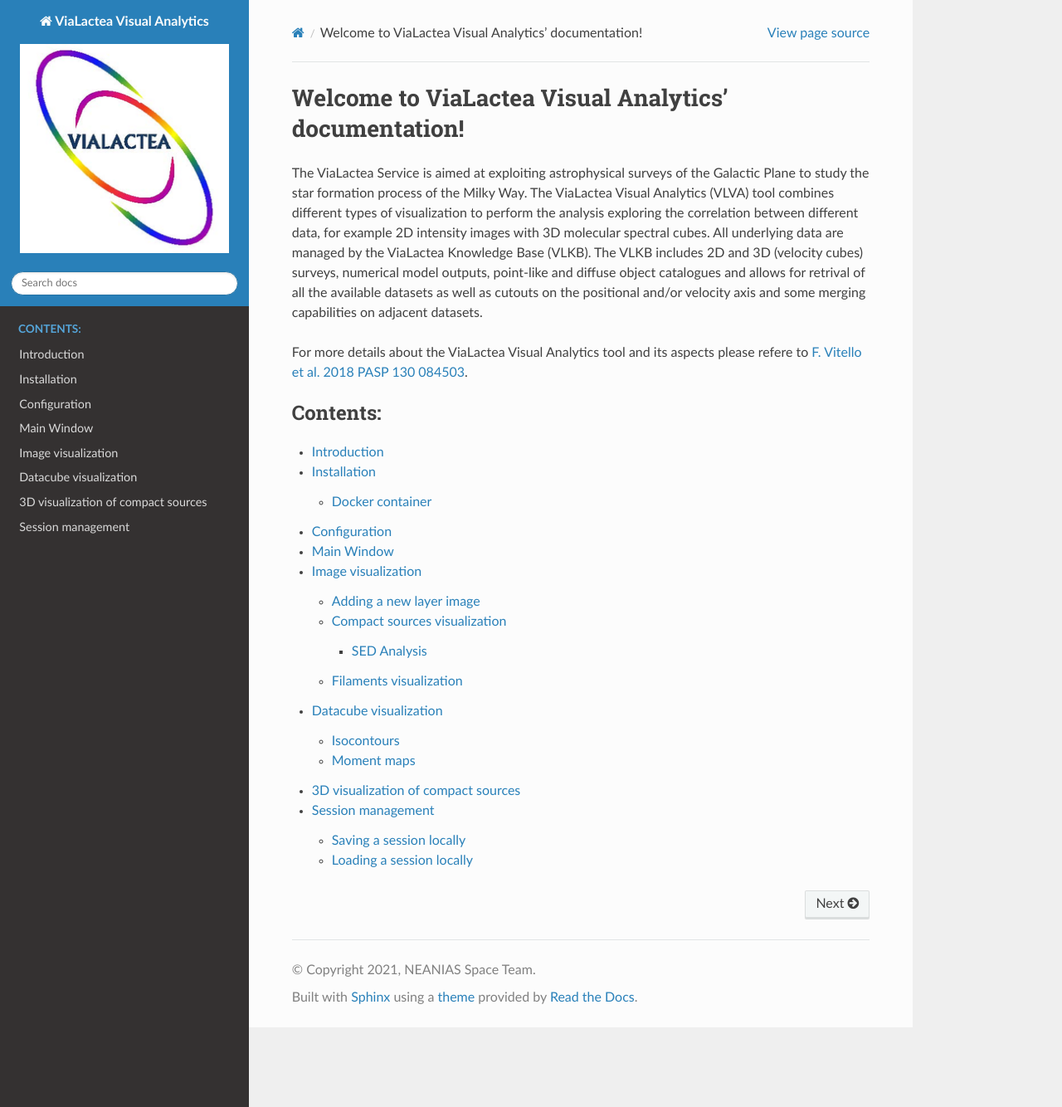
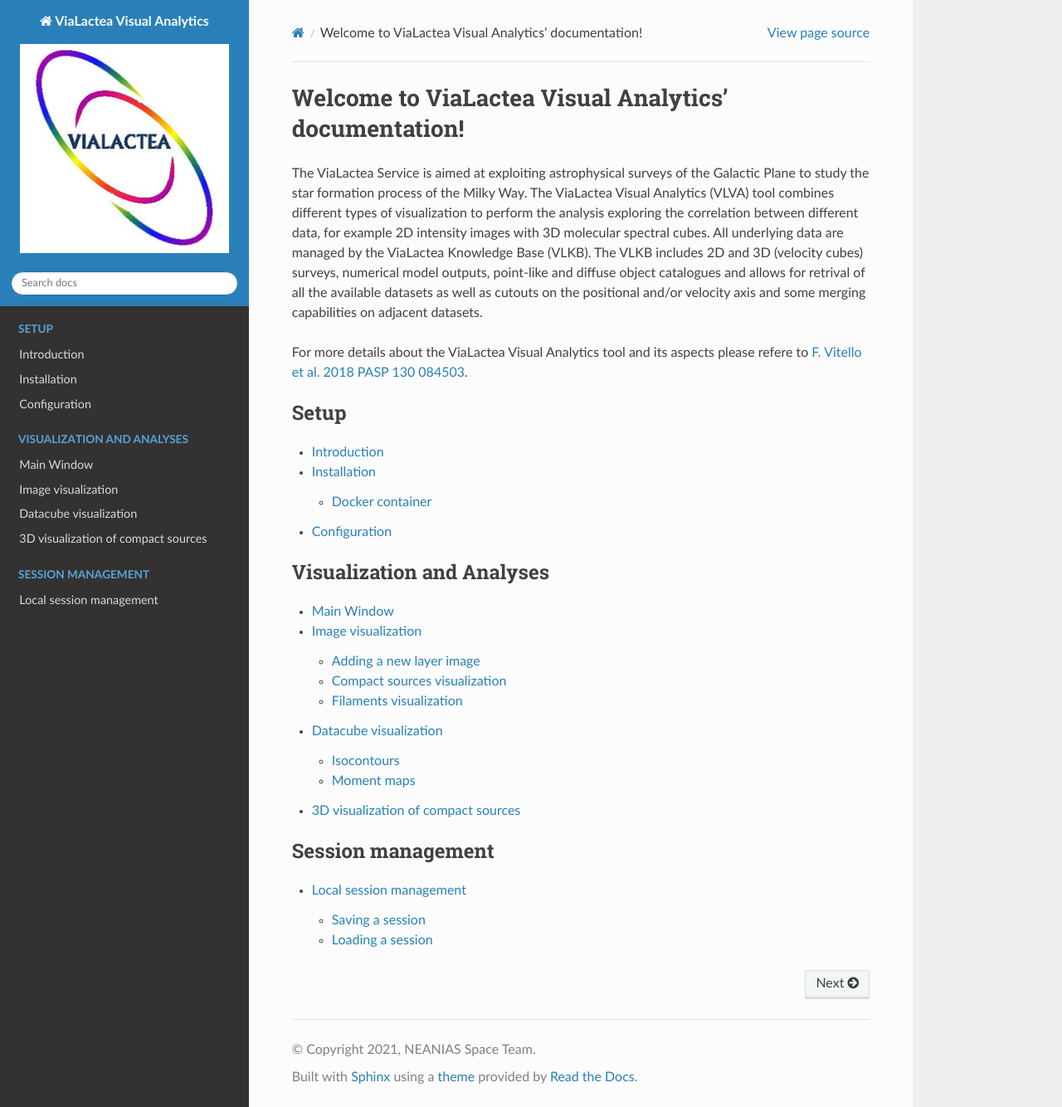
Before and after one commit to VisIVOLab/ViaLacteaVisualAnalytics-doc, a Sphinx documentation site: the page built from source/index.rst, in a window 1280 px wide and 1334 px high. Shown: the whole window at 83% size. Built offline with Sphinx 7.4.7 and the Read the Docs theme 2.0.0, drawn with Linux system fonts in a browser that asks for light colours.

Commit message:
New ToC structure

```diff
--- a/source/index.rst
+++ b/source/index.rst
@@ -8,13 +8,23 @@
 
 .. toctree::
    :maxdepth: 3
-   :caption: Contents:
+   :caption: Setup
 
    intro
    install
    settings
+
+.. toctree::
+   :maxdepth: 2
+   :caption: Visualization and Analyses
+
    main_window
    images
    datacubes
    3d_sources
+
+.. toctree::
+   :maxdepth: 2
+   :caption: Session management
+
    session
--- a/source/session.rst
+++ b/source/session.rst
@@ -1,10 +1,10 @@
-Session management
-==================
+Local session management
+========================
 VLVA allows to save the work session and restore it later.
 The session is a folder containing a JSON configuration file and all the files required to resume the visual analysis operations.
 
-Saving a session locally
-------------------------
+Saving a session
+----------------
 The session includes:
 
 * the image layers and their settings (color palette, scale, transparency level, whether or not they are visualized);
@@ -14,6 +14,6 @@
 
 To save the session, from the 2D visualization window go to menu :menuselection:`File --> Save session` and then select an empty folder on the local disk. If you try to save a previously loaded or already saved session, the tool will ask whether to overwrite the current session or save it in a separate folder.
 
-Loading a session locally
--------------------------
+Loading a session
+-----------------
 To load a session, from the Main Window go to menu :menuselection:`File --> Load session` and then select the :file:`session.json` file inside a session folder. VLVA will restore the status of the work session as it was saved.
```
